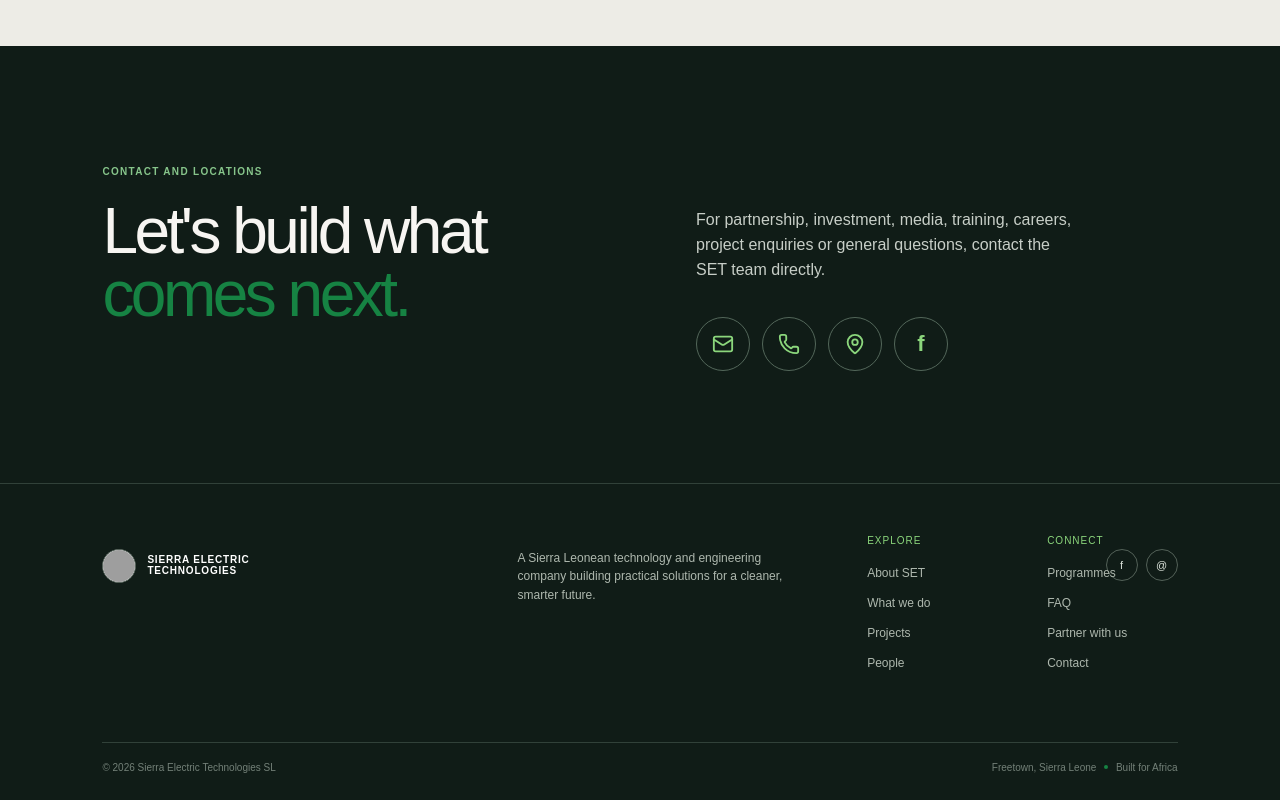
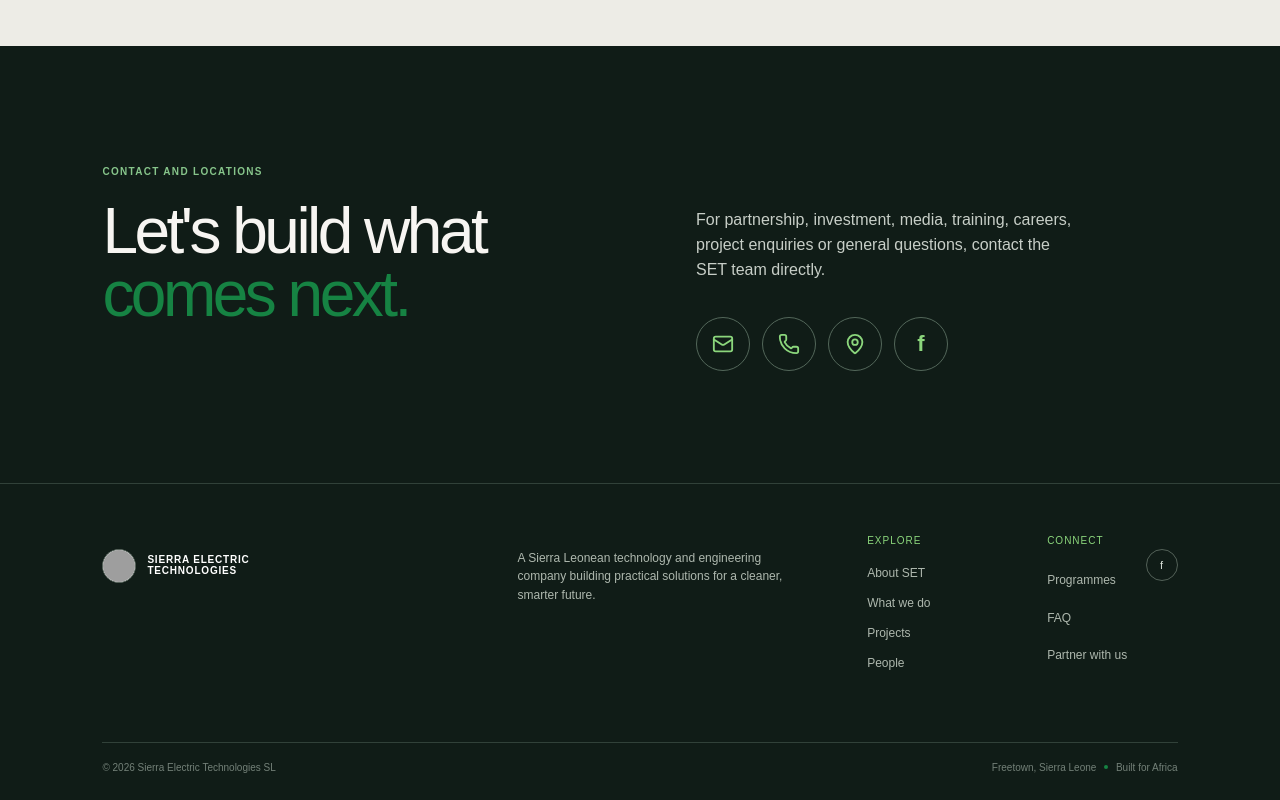
Before and after one commit to SamuraWorks/sierra-electric-technologies, a Next.js app: page / in a window 1280 px wide. Shown: the part 10582-11382 px from the top of the page. Built offline with nearby package versions, Linux system fonts and the light colour scheme; grey boxes are pictures that could not be loaded.

Commit message:
feat: update contact info and remove social links from footer

```diff
--- a/app/page.tsx
+++ b/app/page.tsx
@@ -44,7 +44,7 @@ const faqs = [
   ['Does SET build electric vehicles?', 'Yes. SET built Sierra Leone’s first 100% electric shuttle minibus and continues to develop and test electric mobility and conversion concepts.'],
   ['Can organizations partner with SET?', 'Yes. We welcome conversations with government, funders, NGOs, universities, businesses, technology companies and research partners.'],
   ['Does SET offer training?', 'SET develops technical skills and green-employment pathways. Programme availability and application windows should be confirmed directly with the team.'],
-  ['How can I contact SET?', 'Email sierraelectric.sl@gmail.com, call +232 80 247163, or use the Facebook page linked below.'],
+  ['How can I contact SET?', 'Use the contact options in the contact section below to reach the SET team.'],
 ]
 
 function Mark({ light = false }: { light?: boolean }) { return <img className={`brand-logo ${light ? 'brand-logo-light' : ''}`} src={logo} alt="Sierra Electric Technologies logo" /> }
@@ -80,6 +80,6 @@ export default function Page() {
 
     <section className="contact-section section-pad" id="contact"><div><span className="kicker light-kicker">Contact and locations</span><h2>Let&apos;s build what <em>comes next.</em></h2></div><div><p>For partnership, investment, media, training, careers, project enquiries or general questions, contact the SET team directly.</p><div className="contact-actions" aria-label="SET contact options"><a className="contact-icon" href="mailto:sierraelectric.sl@gmail.com" aria-label="Email Sierra Electric Technologies" title="Email Sierra Electric Technologies"><Mail size={22} /></a><a className="contact-icon" href="tel:+23280247163" aria-label="Call Sierra Electric Technologies" title="Call Sierra Electric Technologies"><Phone size={22} /></a><a className="contact-icon" href="https://maps.google.com/?q=1+Sesay+Drive+off+Fadika+Drive+Imatt+Freetown+Sierra+Leone" target="_blank" rel="noreferrer" aria-label="Open SET location in Google Maps" title="Open location in Google Maps"><MapPin size={22} /></a><a className="contact-icon contact-facebook" href="https://www.facebook.com/sierraelectricsl" target="_blank" rel="noreferrer" aria-label="Visit Sierra Electric Technologies on Facebook" title="Visit SET on Facebook">f</a></div></div></section>
 
-    <footer className="site-footer"><div className="footer-main"><a className="brand brand-footer" href="#top"><Mark light /><span>SIERRA ELECTRIC<br /><b>TECHNOLOGIES</b></span></a><p>A Sierra Leonean technology and engineering company building practical solutions for a cleaner, smarter future.</p><div className="socials"><a href="https://www.facebook.com/sierraelectricsl" target="_blank" rel="noreferrer" aria-label="Facebook">f</a><a href="mailto:sierraelectric.sl@gmail.com" aria-label="Email">@</a></div></div><div className="footer-links"><div><span>Explore</span><a href="#about">About SET</a><a href="#work">What we do</a><a href="#projects">Projects</a><a href="#people">People</a></div><div><span>Connect</span><a href="#programmes">Programmes</a><a href="#faq">FAQ</a><a href="#contact">Partner with us</a><a href="mailto:sierraelectric.sl@gmail.com">Contact</a></div></div><div className="footer-bottom"><span>© 2026 Sierra Electric Technologies SL</span><span>Freetown, Sierra Leone <span className="footer-dot" /> Built for Africa</span></div></footer>
+    <footer className="site-footer"><div className="footer-main"><a className="brand brand-footer" href="#top"><Mark light /><span>SIERRA ELECTRIC<br /><b>TECHNOLOGIES</b></span></a><p>A Sierra Leonean technology and engineering company building practical solutions for a cleaner, smarter future.</p><div className="socials"><a href="https://www.facebook.com/sierraelectricsl" target="_blank" rel="noreferrer" aria-label="Facebook">f</a></div></div><div className="footer-links"><div><span>Explore</span><a href="#about">About SET</a><a href="#work">What we do</a><a href="#projects">Projects</a><a href="#people">People</a></div><div><span>Connect</span><a href="#programmes">Programmes</a><a href="#faq">FAQ</a><a href="#contact">Partner with us</a></div></div><div className="footer-bottom"><span>© 2026 Sierra Electric Technologies SL</span><span>Freetown, Sierra Leone <span className="footer-dot" /> Built for Africa</span></div></footer>
   </main>
 }
```
